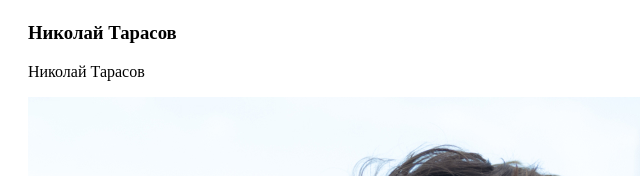
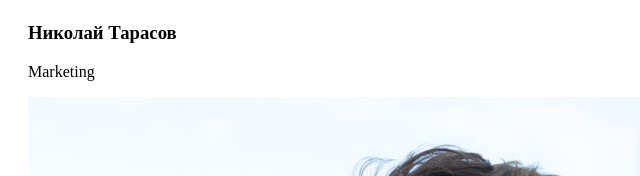
Before and after one commit to Yevtushenko7/goit-markup-hw-01, a plain HTML site: page index.html in a window 1280 px wide. Shown: the part 3524-3700 px from the top of the page, 20-660 px from the left. Drawn offline with Linux system fonts and the light colour scheme.

Commit message:
Update index.html

```diff
--- a/index.html
+++ b/index.html
@@ -80,7 +80,7 @@
         <li>
           <img src="./img/imgteam/img(5).jpg" alt="" />
           <h3>Николай Тарасов</h3>
-          <p>Николай Тарасов</p>
+          <p>Marketing</p>
         </li>
         <li>
           <img src="./img/imgteam/img(6).jpg" alt="" />
```
